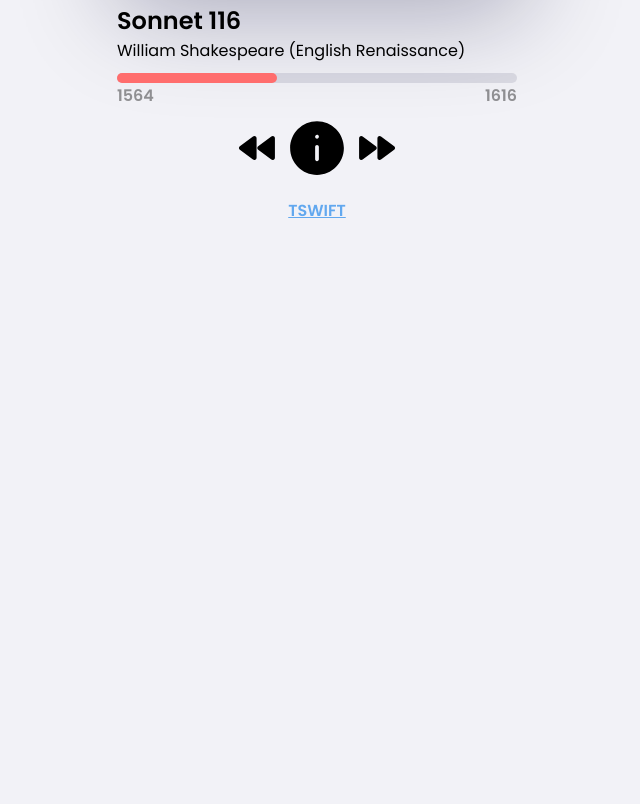
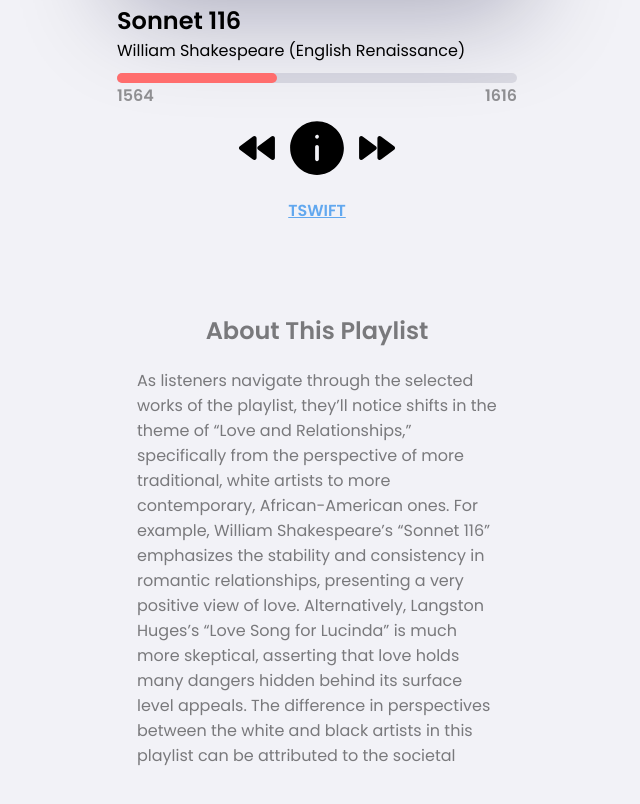
Before and after one commit to shiloholotu/spotify-presentation, a plain HTML site: page index.html in a window 1280 px wide. Shown: the part 415-1219 px from the top of the page, without its empty margins (323-963 px from the left). Before the commit the page ends 800 px from the top, so only its background shows below. Drawn offline with Linux system fonts and the light colour scheme.

Commit message:
feat: add thematic statement

```diff
--- a/index.html
+++ b/index.html
@@ -48,6 +48,12 @@
             </div>
 
             <a id="tswift">TSWIFT</a>
+
+            <br><br>
+            <div id="about">
+                <h2 style="text-align: center;font-weight: 600;">About This Playlist</h2>
+                <p style="height: 400px;overflow: auto;">As listeners navigate through the selected works of the playlist, they’ll notice shifts in the theme of “Love and Relationships,” specifically from the perspective of more traditional, white artists to more contemporary, African-American ones. For example, William Shakespeare’s “Sonnet 116” emphasizes the stability and consistency in romantic relationships, presenting a very positive view of love. Alternatively, Langston Huges’s “Love Song for Lucinda” is much more skeptical, asserting that love holds many dangers hidden behind its surface level appeals. The difference in perspectives between the white and black artists in this playlist can be attributed to the societal prejudice that the African-American artists had to endure due to racism and sexism. These experiences very well may have caused these artists to form views of human relationships that are much more critical and cautious than those of their white, older counterparts.</p>
+            </div>
         </div>
         <script src="scripts/app.js"></script>
 
--- a/styles/main.css
+++ b/styles/main.css
@@ -138,3 +138,9 @@ body{
     padding: 10px;
     cursor: pointer;
 }
+
+#about{
+    margin: 10px;
+    padding:10px;
+    opacity: .5;
+}
```
